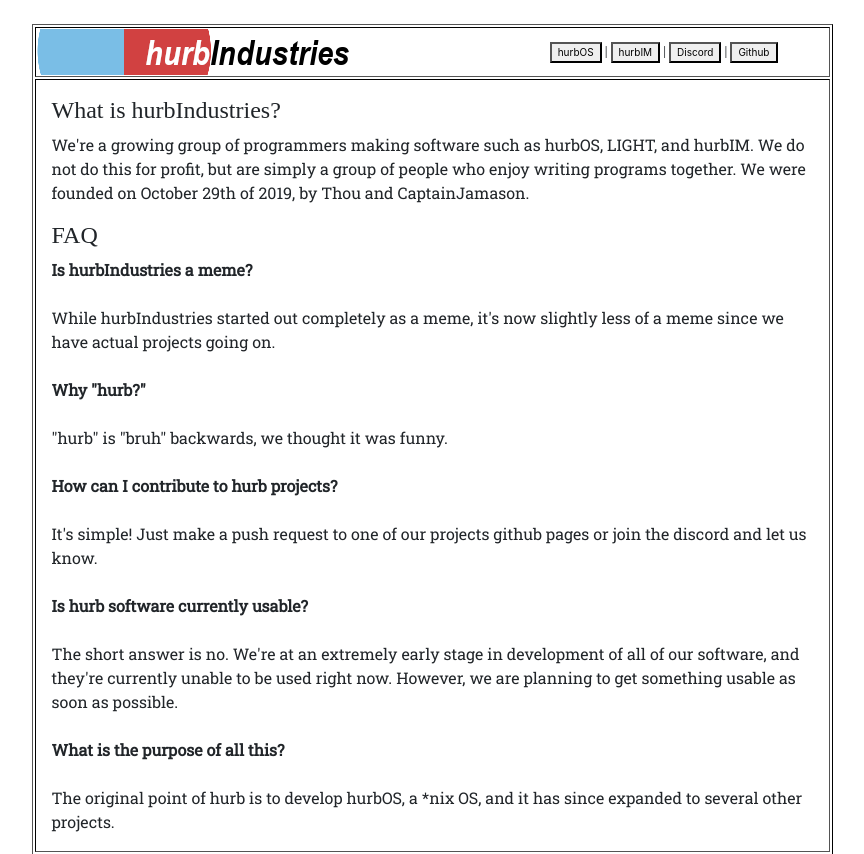
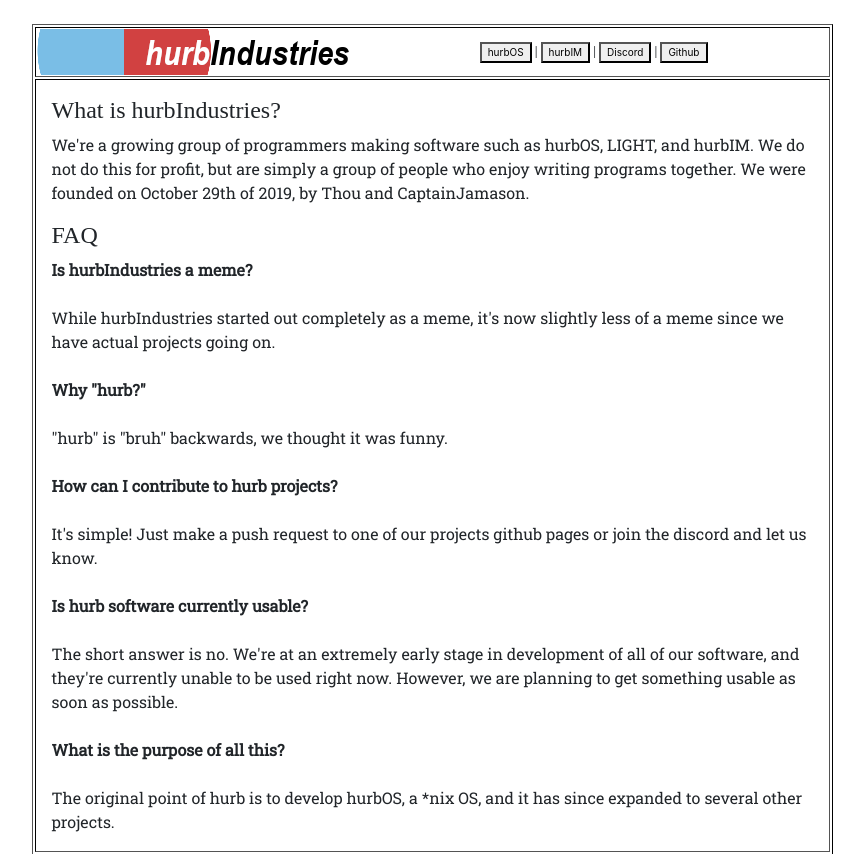
Before and after one commit to hurbOS/hurbSite, a PHP site: page /hurbSiteIndev/index.html in a window 1280 px wide. Shown: the top 854 px of the page, without its empty margins (208-1072 px from the left). Run offline with PHP 8.4, Linux system fonts and the light colour scheme; some web fonts are replaced.

Commit message:
re-centered nav bar

```diff
--- a/hurbSiteIndev/index.css
+++ b/hurbSiteIndev/index.css
@@ -74,5 +74,5 @@ td{
   font-size:10px;
   display:inline;
   margin-top:12.5px;
-  margin-right: 50px;
+  margin-right:120px;
 }
```
